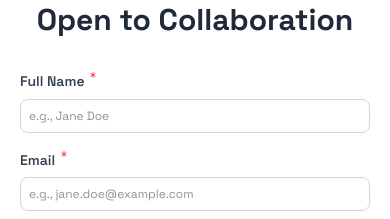
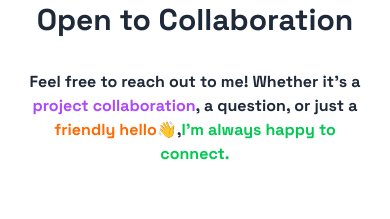
Before and after one commit to gihanchamila/portfolio-frontend, a React (Vite) app: page / in a window 390 px wide. Shown: the part 2534-2753 px from the top of the page. Built offline with nearby package versions, Linux system fonts and the light colour scheme; no server answers.

Commit message:
refactor : apply scrollMargin style from index css to the sections

```diff
--- a/src/components/Sections/Certificate.jsx
+++ b/src/components/Sections/Certificate.jsx
@@ -64,7 +64,7 @@ const Certificate = () => {
   return (
     <section
       id="certification"
-      className="sm-col-span-4 lg:scroll-mt-26 xs:scroll-mt-28 pb-20 sm:col-start-1 sm:col-end-5"
+      className="sm-col-span-4 8 pb-20 sm:col-start-1 sm:col-end-5 scrollMargin"
     >
       <Title text="Certifications and Achievements" />
 
--- a/src/components/Sections/ContactSection.jsx
+++ b/src/components/Sections/ContactSection.jsx
@@ -18,11 +18,11 @@ const ContactDetailCard = React.memo(({ icon: Icon, text }) => {
 
 const ContactSection = () => {
   return (
-    <section id="contact" className="pb-12 lg:scroll-mt-26 xs:scroll-mt-12">
+    <section id="contact" className="pb-12 scrollMargin">
       <Title align={{ xs: 'center' }} text={`Open to Collaboration`} />
       <Reveal>
         <main className="lg:flex lg:items-center lg:justify-between">
-          <div className="xs:hidden lg:block xs:space-y-6 xs:mb-5 sm:text sm:mb-0 sm:text-lg">
+          <div className="lg:block xs:space-y-6 xs:mb-5 sm:text sm:mb-0 sm:text-lg xs:pb-8 lg:pb-0">
             <p className="xs:text-center xs:text-base xs:font-primary max-w-sm font-bold text-gray-800 sm:text-xl lg:text-left dark:text-gray-50">
               Feel free to reach out to me! Whether it's a
               <span className="text-purple-500 dark:text-purple-300"> project collaboration</span>,
--- a/src/components/Sections/Education.jsx
+++ b/src/components/Sections/Education.jsx
@@ -102,7 +102,7 @@ const Education = () => {
   return (
     <section
       ref={ref}
-      className="relative lg:scroll-mt-26 xs:scroll-mt-28 bg-transparent pb-12 text-left transition-colors duration-300"
+      className="relative  bg-transparent pb-12 text-left transition-colors duration-300 scrollMargin"
       id="education"
       aria-label="Education Section"
     >
--- a/src/components/Sections/FeaturedProjects.jsx
+++ b/src/components/Sections/FeaturedProjects.jsx
@@ -94,7 +94,7 @@ const FeaturedProjects = () => {
     <section
       id="projects"
       ref={ref}
-      className="sm-col-span-4 lg:scroll-mt-26 xs:scroll-mt-28 pb-20 sm:col-start-1 sm:col-end-5"
+      className="sm-col-span-4 pb-20 sm:col-start-1 sm:col-end-5 scrollMargin"
     >
       <header>
         <SectionLabel icon={<Sparkle size={14} />} label="Highlight" />
--- a/src/index.css
+++ b/src/index.css
@@ -100,3 +100,7 @@
 .toastIcon {
   @apply xs:size-3 mt-0.5 sm:size-4;
 }
+
+.scrollMargin {
+  @apply lg:scroll-mt-26 sm:scroll-mt-32 xs:scroll-mt-28;
+}
```
